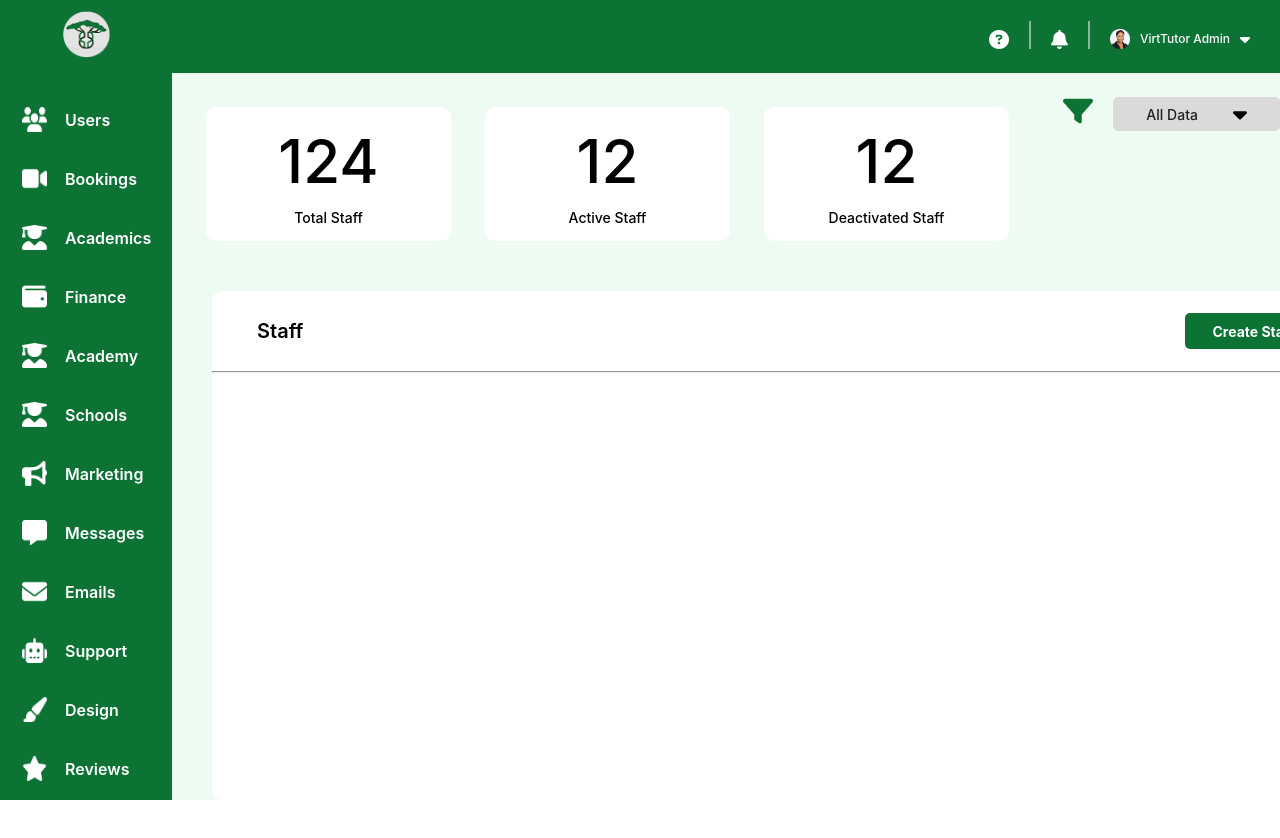
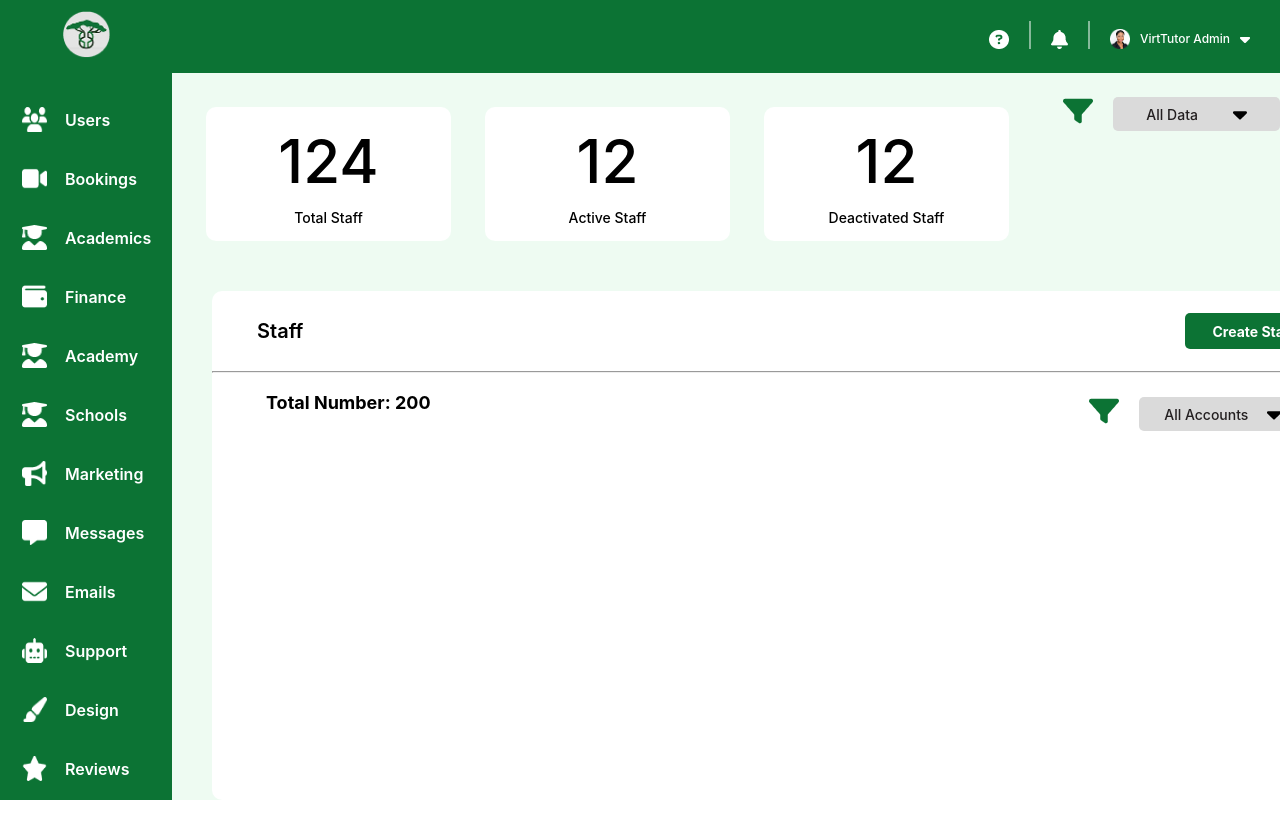
Before and after one commit to joshuagato/vue-js-admin-dashboard, a Vue app: page /users/staff in a window 1280 px wide. Shown: the top 838 px of the page. Built offline with nearby package versions, Linux system fonts and the light colour scheme.

Commit message:
Finished the top part of the mid-section

```diff
--- a/src/components/users/Staff.vue
+++ b/src/components/users/Staff.vue
@@ -19,7 +19,17 @@ import FilterCard from "../FilterCard.vue";
         <h1 class="heading">{{'Staff'}}</h1>
         <router-link to="">{{'Create Staff'}}</router-link>
       </article>
+
       <hr />
+
+      <article class="mid-section">
+        <h1 class="heading">Total Number: {{'200'}}</h1>
+        <FilterCard
+            class="filter-card" filter-title="All Accounts"
+            filter-option1="Option 1" filter-option2="Option 2"
+            filter-option3="Option 3"
+        />
+      </article>
 
     </section>
   </article>
@@ -74,6 +84,22 @@ import FilterCard from "../FilterCard.vue";
       }
     }
 
+    .mid-section {
+      display: flex;
+      justify-content: space-between;
+      align-items: center;
+
+      .heading {
+        font-size: 18px;
+        font-weight: 700;
+        margin-left: 54px;
+      }
+
+      .filter-card {
+        margin-right: 66px;
+      }
+    }
+
     hr {
       height: 2px;
       color: #D9D9D9;
```
